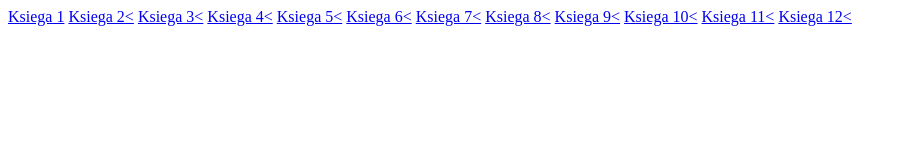
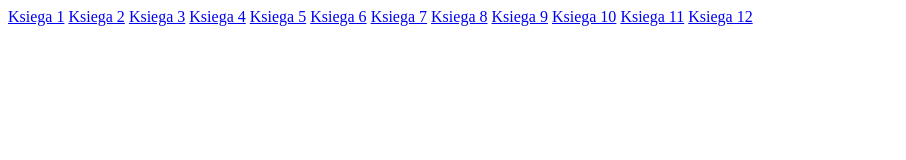
Before and after one commit to kwoskowicz/PanTadeusz, a plain HTML site: page index.html in a window 1280 px wide. Shown: the whole page, without its empty margins (0-906 px from the left). Drawn offline with Linux system fonts and the light colour scheme.

Commit message:
Update index.html

```diff
--- a/index.html
+++ b/index.html
@@ -7,16 +7,16 @@
 <body>
 
 <a href=https://github.com/kwoskowicz/PanTadeusz/blob/master/ksiega1.html>Ksiega 1</a>
-<a href=https://github.com/kwoskowicz/PanTadeusz/blob/master/ksiega2.html>Ksiega 2<</a>
-<a href=https://github.com/kwoskowicz/PanTadeusz/blob/master/ksiega3.html>Ksiega 3<</a>
-<a href=https://github.com/kwoskowicz/PanTadeusz/blob/master/ksiega4.html>Ksiega 4<</a>
-<a href=https://github.com/kwoskowicz/PanTadeusz/blob/master/ksiega5.html>Ksiega 5<</a>
-<a href=https://github.com/kwoskowicz/PanTadeusz/blob/master/ksiega6.html>Ksiega 6<</a>
-<a href=https://github.com/kwoskowicz/PanTadeusz/blob/master/ksiega7.html>Ksiega 7<</a>
-<a href=https://github.com/kwoskowicz/PanTadeusz/blob/master/ksiega8.html>Ksiega 8<</a>
-<a href=https://github.com/kwoskowicz/PanTadeusz/blob/master/ksiega9.html>Ksiega 9<</a>
-<a href=https://github.com/kwoskowicz/PanTadeusz/blob/master/ksiega10.html>Ksiega 10<</a>
-<a href=https://github.com/kwoskowicz/PanTadeusz/blob/master/ksiega11.html>Ksiega 11<</a>
-<a href=https://github.com/kwoskowicz/PanTadeusz/blob/master/ksiega12.html>Ksiega 12<</a>
+<a href=https://github.com/kwoskowicz/PanTadeusz/blob/master/ksiega2.html>Ksiega 2</a>
+<a href=https://github.com/kwoskowicz/PanTadeusz/blob/master/ksiega3.html>Ksiega 3</a>
+<a href=https://github.com/kwoskowicz/PanTadeusz/blob/master/ksiega4.html>Ksiega 4</a>
+<a href=https://github.com/kwoskowicz/PanTadeusz/blob/master/ksiega5.html>Ksiega 5</a>
+<a href=https://github.com/kwoskowicz/PanTadeusz/blob/master/ksiega6.html>Ksiega 6</a>
+<a href=https://github.com/kwoskowicz/PanTadeusz/blob/master/ksiega7.html>Ksiega 7</a>
+<a href=https://github.com/kwoskowicz/PanTadeusz/blob/master/ksiega8.html>Ksiega 8</a>
+<a href=https://github.com/kwoskowicz/PanTadeusz/blob/master/ksiega9.html>Ksiega 9</a>
+<a href=https://github.com/kwoskowicz/PanTadeusz/blob/master/ksiega10.html>Ksiega 10</a>
+<a href=https://github.com/kwoskowicz/PanTadeusz/blob/master/ksiega11.html>Ksiega 11</a>
+<a href=https://github.com/kwoskowicz/PanTadeusz/blob/master/ksiega12.html>Ksiega 12</a>
 </body>
 </html>
```
